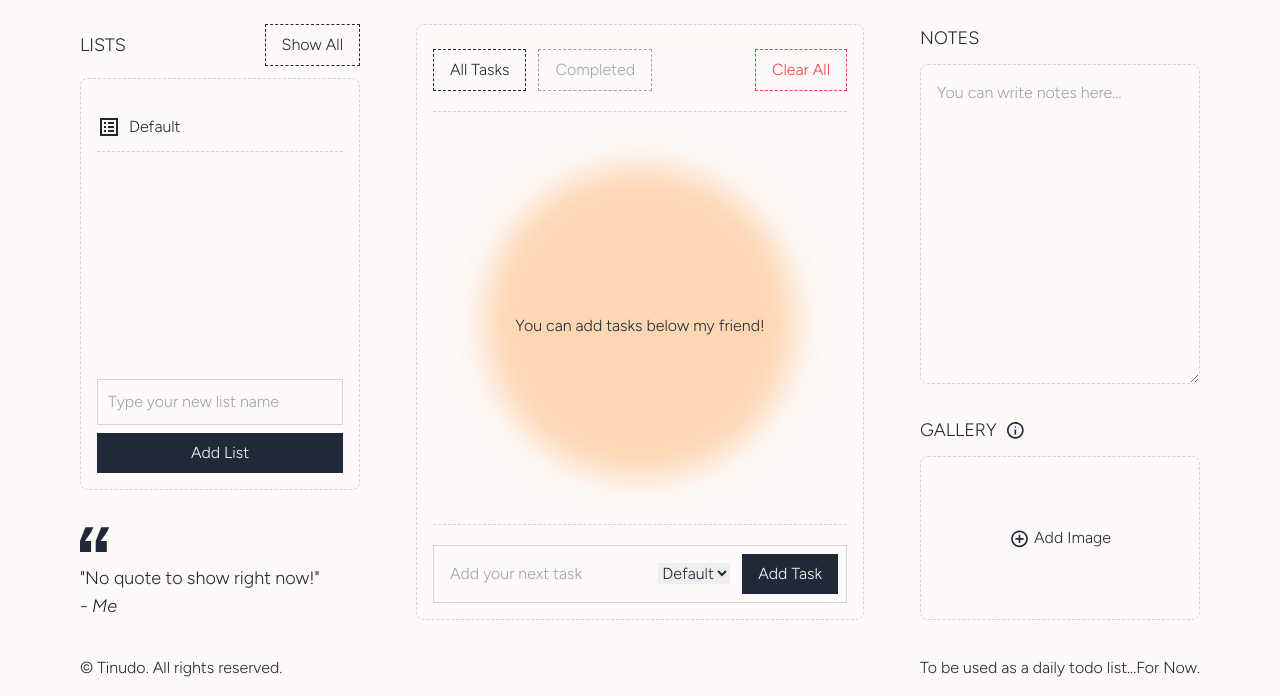
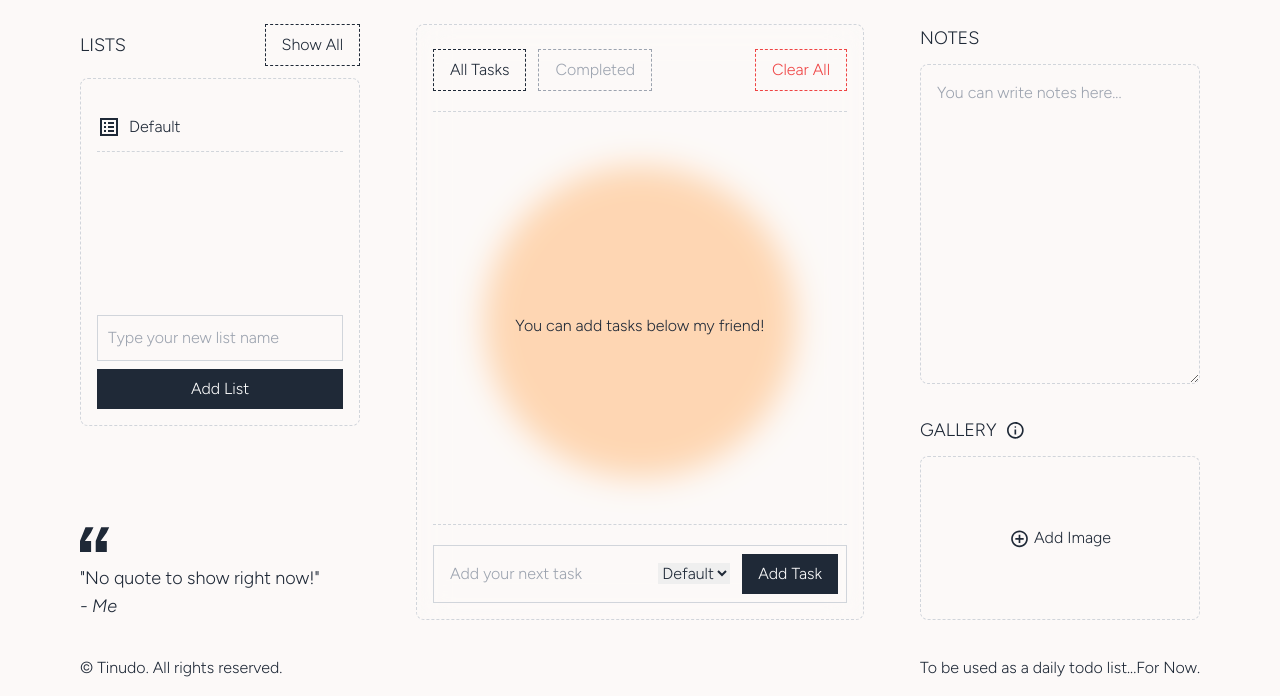
Before and after one commit to sagararora028/Tinudo, a website: page index.html in a window 1280 px wide. Shown: the part 104-800 px from the top of the page. Drawn offline with nearby package versions, Linux system fonts and the light colour scheme; no server answers.

Commit message:
Lists Updated

```diff
--- a/index.html
+++ b/index.html
@@ -27,7 +27,7 @@
                     <button id="clear-lists" class="px-4 py-2 border border-gray-800 border-dashed gray-500 hover:bg-orange-50 transition-all duration-300" title="Show All Lists">Show All</button>
                 </div>
                 <div class="bg-transparent p-4 rounded-lg border border-gray-300 border-dashed flex flex-col gap-5">
-                    <ul id="category-list" class="mt-2 space-y-2 h-64 overflow-x-hidden overflow-scroll"></ul>
+                    <ul id="category-list" class="mt-2 space-y-2 h-48 overflow-x-hidden overflow-scroll"></ul>
                     <div class="flex flex-col gap-2">
                         <input id="list-value" type="text" placeholder="Type your new list name" class="p-2.5 bg-transparent border border-gray-300 w-full">
                         <button id="add-category" class="px-4 py-2 bg-gray-800 text-white w-full hover:bg-gray-900 hover:shadow-md transition duration-300">Add List</button>
```
